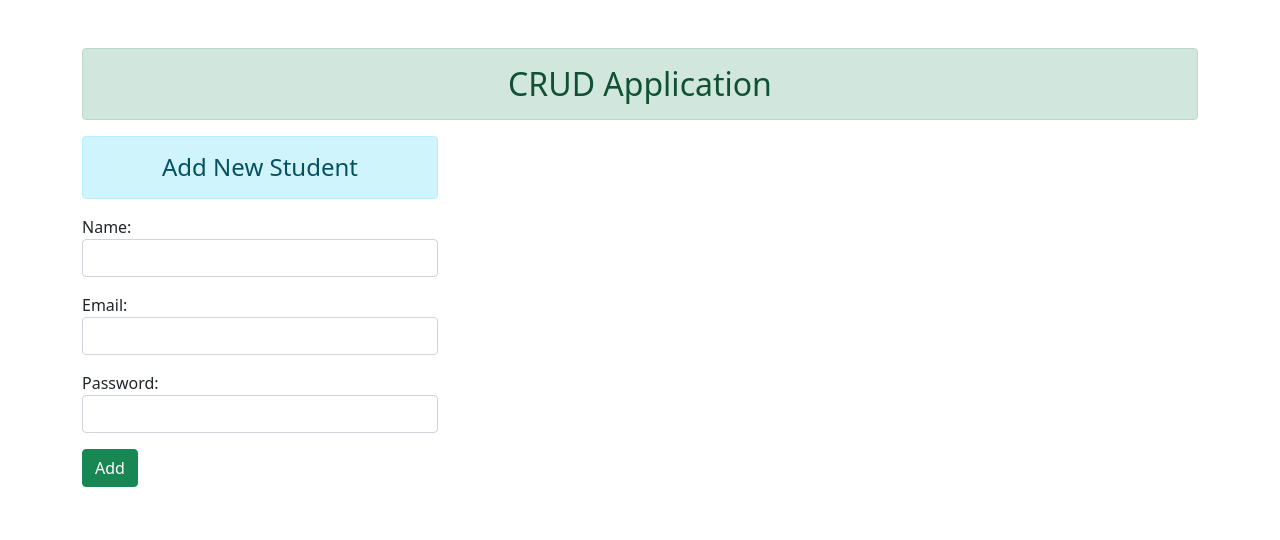
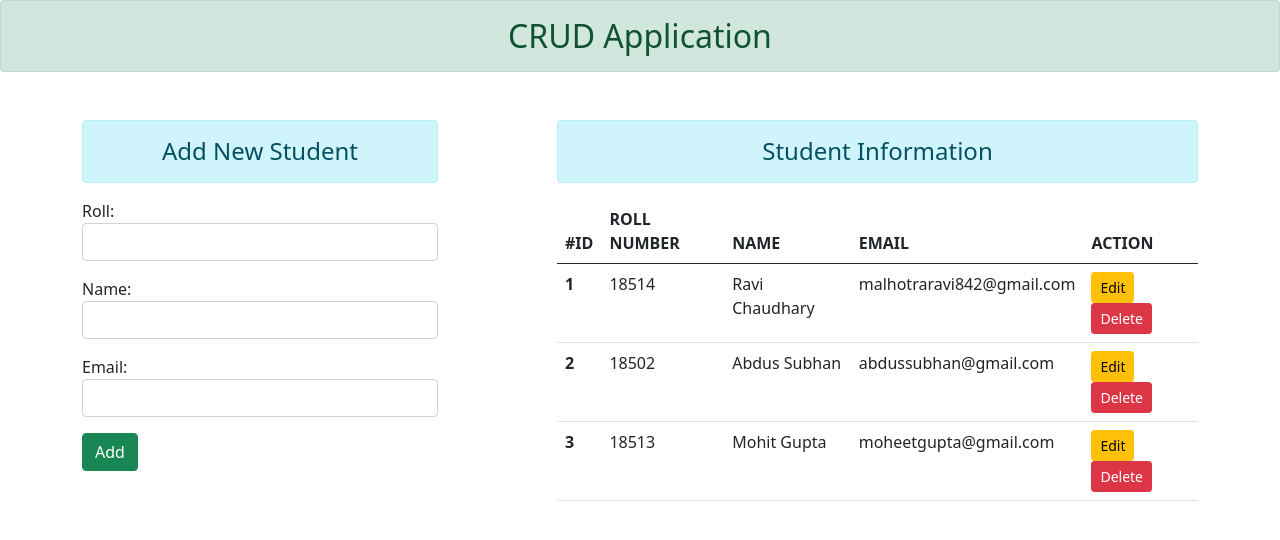
Before and after one commit to malhotraravi842/django_crud_application, a Django app: page / in a window 1280 px wide. Shown: the top 540 px of the page. Run offline with Django 3.2, Linux system fonts and the light colour scheme; data comes from the database, SQL or seed files in the repository; some libraries are stand-ins or nearby versions.

Commit message:
completed the project

```diff
--- a/crud_application/urls.py
+++ b/crud_application/urls.py
@@ -5,4 +5,6 @@ from enroll import views
 urlpatterns = [
     path('admin/', admin.site.urls),
     path('', views.add_show, name="addandshow"),
+    path('delete/<int:id>/', views.delete_data, name="deletedata"),
+    path('<int:id>/', views.update_data, name="updatedata"),
 ]
--- a/enroll/admin.py
+++ b/enroll/admin.py
@@ -3,4 +3,4 @@ from .models import User
 
 @admin.register(User)
 class UserAdmin(admin.ModelAdmin):
-    list_display = ('id', 'name', 'email', 'password')
+    list_display = ('id', 'roll', 'name', 'email')
--- a/enroll/forms.py
+++ b/enroll/forms.py
@@ -7,9 +7,9 @@ class StudentRegistration(forms.ModelForm):
 
     class Meta:
         model = User
-        fields = ['name', 'email', 'password']
+        fields = ['roll','name', 'email']
         widgets = {
+            'roll': forms.TextInput(attrs={'class':'form-control'}),
             'name': forms.TextInput(attrs={'class':'form-control'}),
             'email': forms.EmailInput(attrs={'class':'form-control'}),
-            'password': forms.PasswordInput(attrs={'class':'form-control'}),
         }
--- a/enroll/models.py
+++ b/enroll/models.py
@@ -1,6 +1,6 @@
 from django.db import models
 
 class User(models.Model):
+    roll = models.CharField(max_length=50)
     name = models.CharField(max_length=50)
     email = models.EmailField(max_length=100)
-    password = models.CharField(max_length=100)
--- a/enroll/templates/enroll/addAndShow.html
+++ b/enroll/templates/enroll/addAndShow.html
@@ -10,6 +10,41 @@
             <input type="submit" class="btn btn-success" value="Add">
         </form>
     </div>
+    <div class="col-sm-7 offset-1">
+        <h4 class="text-center alert alert-info">Student Information</h4>
+        {% if stu %}
+        <table class="table table-hover">
+            <thead>
+                <tr>
+                    <th scope="col">#ID</th>
+                    <th scope="col">ROLL NUMBER</th>
+                    <th scope="col">NAME</th>
+                    <th scope="col">EMAIL</th>
+                    <th scope="col">ACTION</th>
+                </tr>
+            </thead>
+            <tbody>
+                {% for s in stu %}
+                <tr>
+                    <th scope="row">{{ s.id }}</th>
+                    <td>{{ s.roll }}</td>
+                    <td>{{ s.name }}</td>
+                    <td>{{ s.email }}</td>
+                    <td>
+                        <a href="{% url 'updatedata' s.id %}" class="btn btn-warning btn-sm">Edit</a>
+                        <form class="d-inline" action="{% url 'deletedata' s.id %}" method="POST">
+                            {% csrf_token %}
+                            <input class="btn btn-danger btn-sm" type="submit" value="Delete">
+                        </form>
+                    </td>
+                </tr>
+                {% endfor %}
+            </tbody>
+        </table>
+        {% else %}
+        <h4>No Records</h4>
+        {% endif %}
+    </div>
 </div>
 
 {% endblock content %}
--- a/enroll/templates/enroll/base.html
+++ b/enroll/templates/enroll/base.html
@@ -11,9 +11,8 @@
 </head>
 
 <body>
-
+    <h2 class="text-center alert alert-success">CRUD Application</h2>
     <div class="container mt-5">
-        <h2 class="text-center alert alert-success">CRUD Application</h2>
 
         {% block content %} {% endblock content %}
     </div>
--- a/enroll/views.py
+++ b/enroll/views.py
@@ -1,23 +1,49 @@
 from enroll.forms import StudentRegistration
-from django.shortcuts import render
+from django.shortcuts import render, HttpResponseRedirect
 from .models import User
 
+# Function for adding data and showing
 def add_show(request):
     if request.method == 'POST':
         form = StudentRegistration(request.POST)
         if form.is_valid():
+            # form.save()
+
             # Alternative way for getting cleaned data
+            roll = form.cleaned_data['roll']
+            name = form.cleaned_data['name']
+            email = form.cleaned_data['email']
+            reg = User(roll=roll, name=name, email=email)
+            reg.save()
 
-            # name = form.cleaned_data['name']
-            # email = form.cleaned_data['email']
-            # password = form.cleaned_data['password']
-            # reg = User(name=name, email=email, password=password)
-            # reg.save()
-
-            form.save()
             # To clean the form after submit
-            form = StudentRegistration()
+            return HttpResponseRedirect('/')
     else:
         form = StudentRegistration()
 
-    return render(request, 'enroll/addAndShow.html', {'form': form})
+    stu = User.objects.all()
+    return render(request, 'enroll/addAndShow.html', {'form': form, 'stu': stu})
+
+
+#function for deleting data
+def delete_data(request, id):
+    if request.method == 'POST':
+        user = User.objects.get(pk=id)
+        user.delete()
+
+        return HttpResponseRedirect('/')
+
+
+#function for updating data
+def update_data(request, id):
+    if request.method == 'POST':
+        user = User.objects.get(pk=id)
+        form = StudentRegistration(request.POST, instance=user)
+        if form.is_valid():
+            form.save()
+            return HttpResponseRedirect('/')
+    else:
+        user = User.objects.get(pk=id)
+        form = StudentRegistration(instance=user)
+
+    return render(request, 'enroll/updateStudent.html', {'form': form})
```
Also changed, not shown: enroll/templates/enroll/updateStudent.html (+16 -0 lines), db.sqlite3, enroll/migrations/0002_auto_20210603_1654.py (added), enroll/migrations/0003_auto_20210603_1654.py (added).
